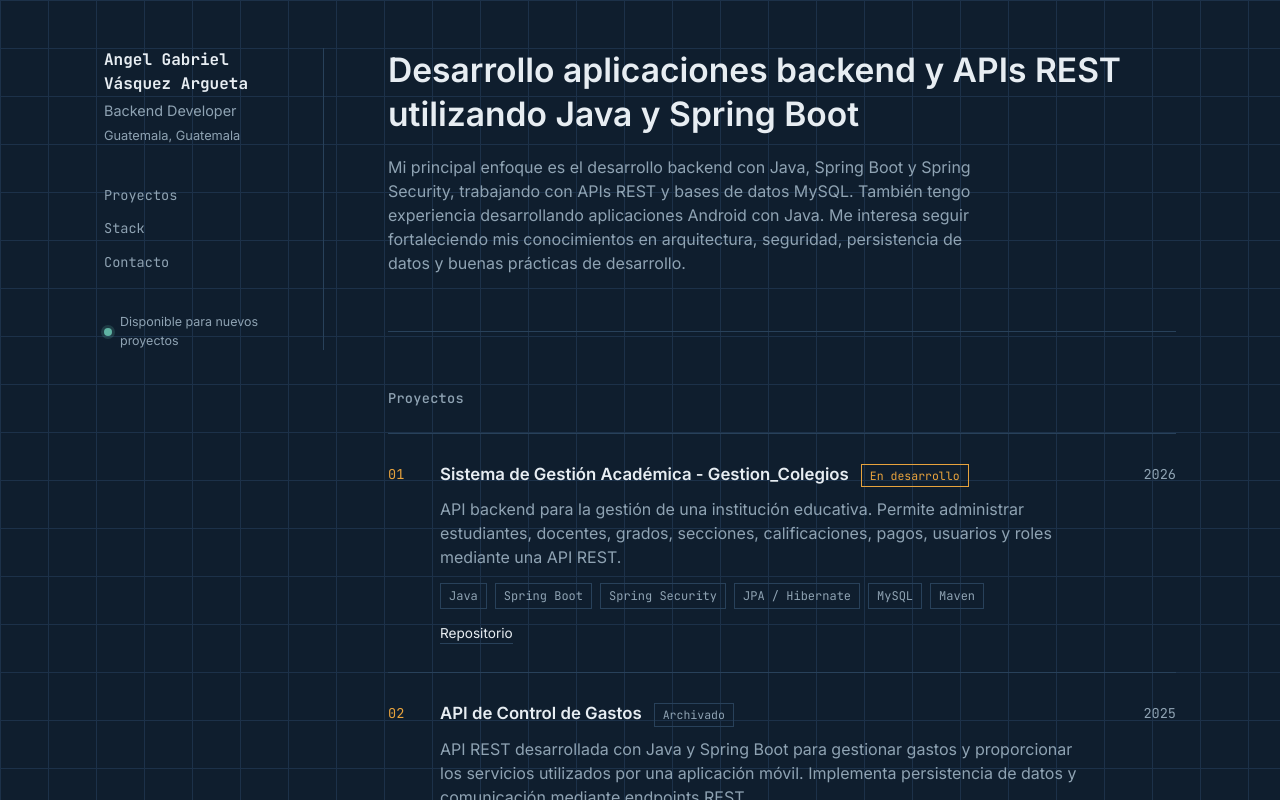
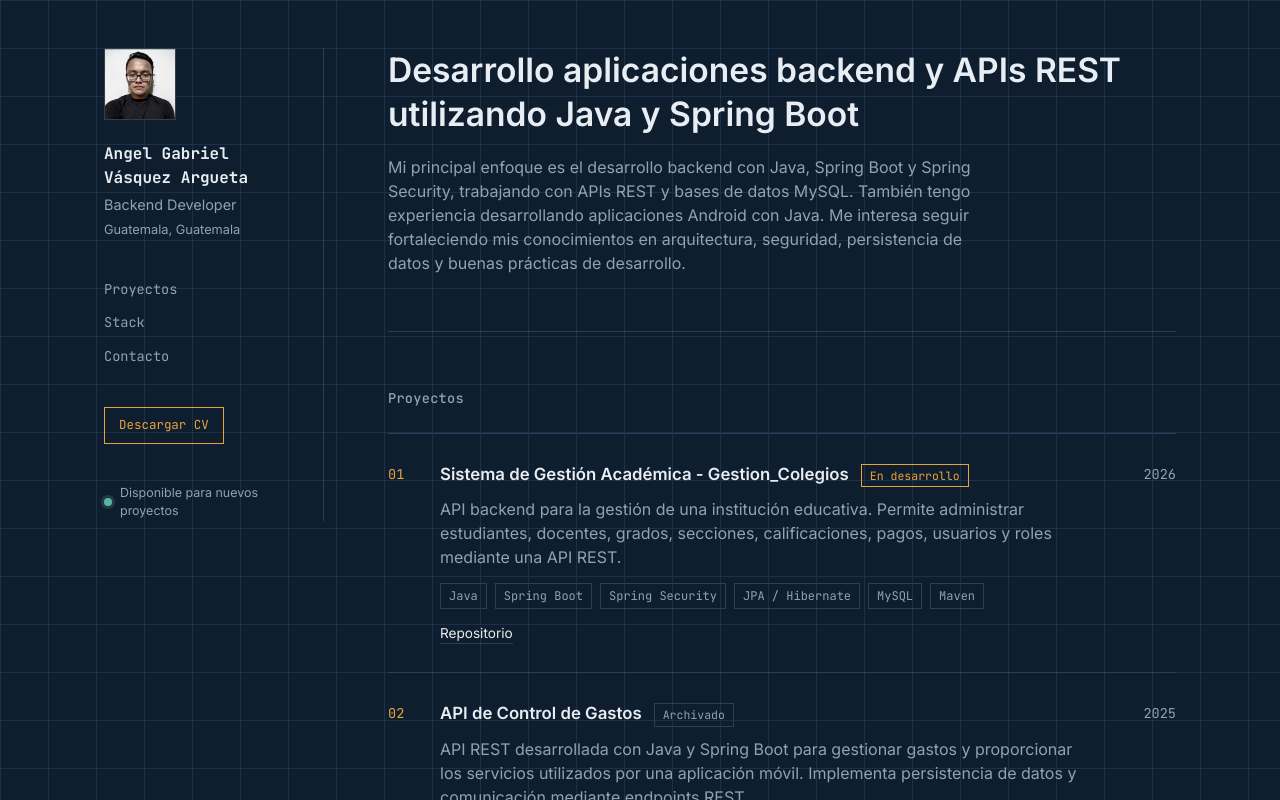
Before and after one commit to Gabo199912/RepositorioWeb, a React (Vite) app: page / in a window 1280 px wide. Shown: the top 800 px of the page. Built offline with nearby package versions, Linux system fonts and the light colour scheme.

Commit message:
tercer push agregando el cv y la imagen

```diff
--- a/src/App.css
+++ b/src/App.css
@@ -72,6 +72,15 @@ button:focus-visible {
   border-right: 1px solid var(--line);
 }
 
+.sidebar-photo {
+  width: 72px;
+  height: 72px;
+  object-fit: cover;
+  border: 1px solid var(--line);
+  margin-bottom: 16px;
+  filter: grayscale(0.3);
+}
+
 .sidebar-name {
   font-family: var(--font-mono);
   font-size: 1rem;
@@ -109,6 +118,24 @@ button:focus-visible {
 .sidebar-nav a:hover {
   color: var(--text);
   border-bottom-color: var(--accent);
+}
+
+.cv-download {
+  display: inline-flex;
+  align-items: center;
+  justify-content: center;
+  width: fit-content;
+  font-family: var(--font-mono);
+  font-size: 0.78rem;
+  color: var(--accent);
+  text-decoration: none;
+  border: 1px solid var(--accent);
+  padding: 8px 14px;
+}
+
+.cv-download:hover {
+  background: var(--accent);
+  color: var(--bg);
 }
 
 .sidebar-status {
@@ -358,6 +385,12 @@ button:focus-visible {
     gap: 20px;
   }
 
+  .sidebar-photo {
+    width: 48px;
+    height: 48px;
+    margin-bottom: 8px;
+  }
+
   .project-row {
     grid-template-columns: 24px 1fr;
   }
--- a/src/App.jsx
+++ b/src/App.jsx
@@ -11,6 +11,11 @@ function Sidebar() {
   return (
     <header className="sidebar">
       <div className="sidebar-top">
+        <img
+          className="sidebar-photo"
+          src={profile.photoUrl}
+          alt={`Foto de ${profile.name}`}
+        />
         <p className="sidebar-name">{profile.name}</p>
         <p className="sidebar-role">{profile.role}</p>
         <p className="sidebar-location">{profile.location}</p>
@@ -23,6 +28,10 @@ function Sidebar() {
           </a>
         ))}
       </nav>
+
+      <a className="cv-download" href={profile.cvUrl} download>
+        Descargar CV
+      </a>
 
       <div className="sidebar-status">
         <span
--- a/src/data/profile.js
+++ b/src/data/profile.js
@@ -3,6 +3,8 @@ export const profile = {
   name: 'Angel Gabriel Vásquez Argueta',
   role: 'Backend Developer',
   location: 'Guatemala, Guatemala',
+  photoUrl: 'public/cvPhoto.jpg', // pon tu foto real en public/photo.jpg y cambia esto a '/photo.jpg'
+  cvUrl: '/cv.pdf', // agrega tu CV real como public/cv.pdf
   available: true, // cambia a false si no estás buscando proyectos
 statement:
   'Desarrollo aplicaciones backend y APIs REST utilizando Java y Spring Boot',
```
Also changed, not shown: public/cvPhoto.jpg (added), public/photo-placeholder.svg (added).
